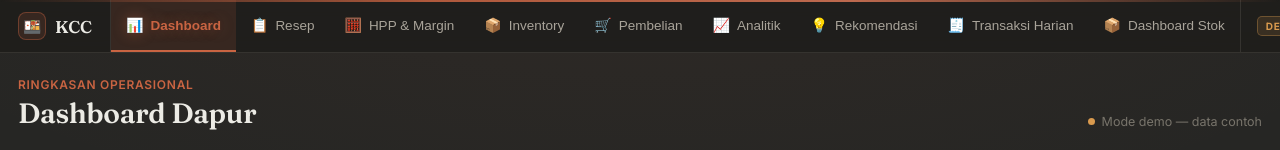
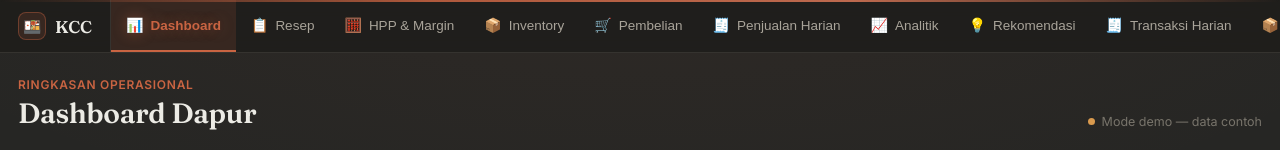
Before and after one commit to Nanonymou/KCC_New_Version, a React (Vite) app: page / in a window 1280 px wide. Both pictures are taken after a click on the button "🛰 Masuk Mode Demo — jelajahi dengan data contoh". Shown: the top 150 px of the page. Built offline with nearby package versions, Linux system fonts and the light colour scheme; no server answers.

Commit message:
Add PenjualanManager to App component

```diff
--- a/App.jsx
+++ b/App.jsx
@@ -6,6 +6,7 @@ import KCCRecommendationEngine from "./KCC_RecommendationEngine";
 import ResepManager            from "./ResepManager";
 import InventoryManager        from "./InventoryManager";
 import PembelianManager        from "./PembelianManager";
+import PenjualanManager        from "./PenjualanManager";
 import DailyStockManager       from "./DailyStockManager";
 import DashboardStok           from "./DashboardStok";
 import { useAuth }             from "./AuthContext";
@@ -17,6 +18,7 @@ const TABS = [
   { id: "hpp",         icon: "🧮", label: "HPP & Margin", component: HPPEngine },
   { id: "inventory",   icon: "📦", label: "Inventory",   component: InventoryManager },
   { id: "pembelian",   icon: "🛒", label: "Pembelian",   component: PembelianManager },
+  { id: "penjualan",   icon: "🧾", label: "Penjualan Harian", component: PenjualanManager },
   { id: "analytics",   icon: "📈", label: "Analitik",    component: KCCAnalytics },
   { id: "rekomendasi", icon: "💡", label: "Rekomendasi", component: KCCRecommendationEngine },
   // Transaksi Harian & Dashboard Stok — berbasis bahan (Inventory) yang sudah ada.
```
